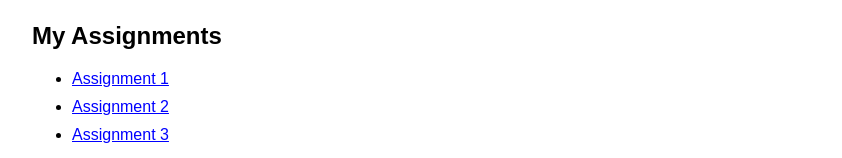
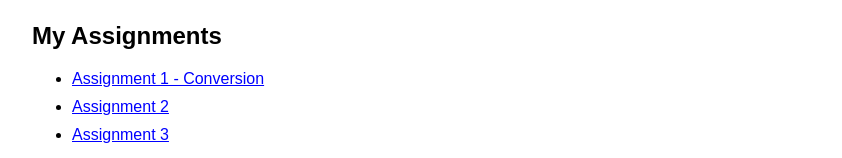
Before and after one commit to hramirez-hue/Webpage, a plain HTML site: page index.html in a window 1280 px wide. Shown: the part 444-602 px from the top of the page, without its empty margins (208-1050 px from the left). Drawn offline with Linux system fonts and the light colour scheme.

Commit message:
Update index.html

```diff
--- a/index.html
+++ b/index.html
@@ -30,7 +30,7 @@
         <h2>My Assignments</h2>
 
         <ul>
-            <li><a href="assignments/assignment1.html">Assignment 1</a></li>
+            <li><a href="assignments/conversion.html">Assignment 1 - Conversion</a></li>
             <li><a href="assignments/assignment2.html">Assignment 2</a></li>
             <li><a href="assignments/assignment3.html">Assignment 3</a></li>
         </ul>
```
